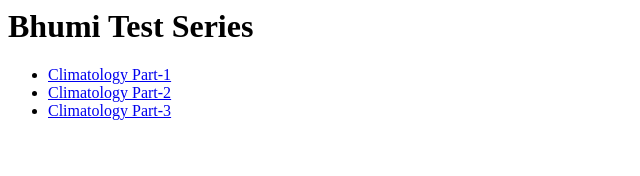
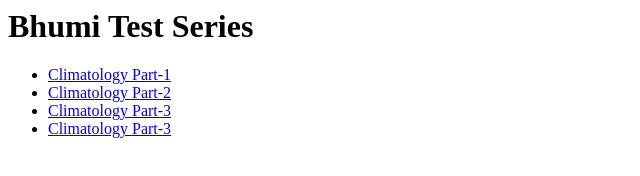
Before and after one commit to BhuMiTarget/bhumi-test-series, a plain HTML site: page index.html in a window 1280 px wide. Shown: the whole page, without its empty margins (0-640 px from the left). Drawn offline with Linux system fonts and the light colour scheme.

Commit message:
Update index.html

```diff
--- a/index.html
+++ b/index.html
@@ -3,4 +3,5 @@
 <li><a href="questions.html">Climatology Part-1</a></li>
 <li><a href="Test-01_questions.html">Climatology Part-2</a></li>
 <li><a href="Test-02_questions.html">Climatology Part-3</a></li>
+<li><a href="Answerkeygen.html">Climatology Part-3</
 </ul></body></html>
```
